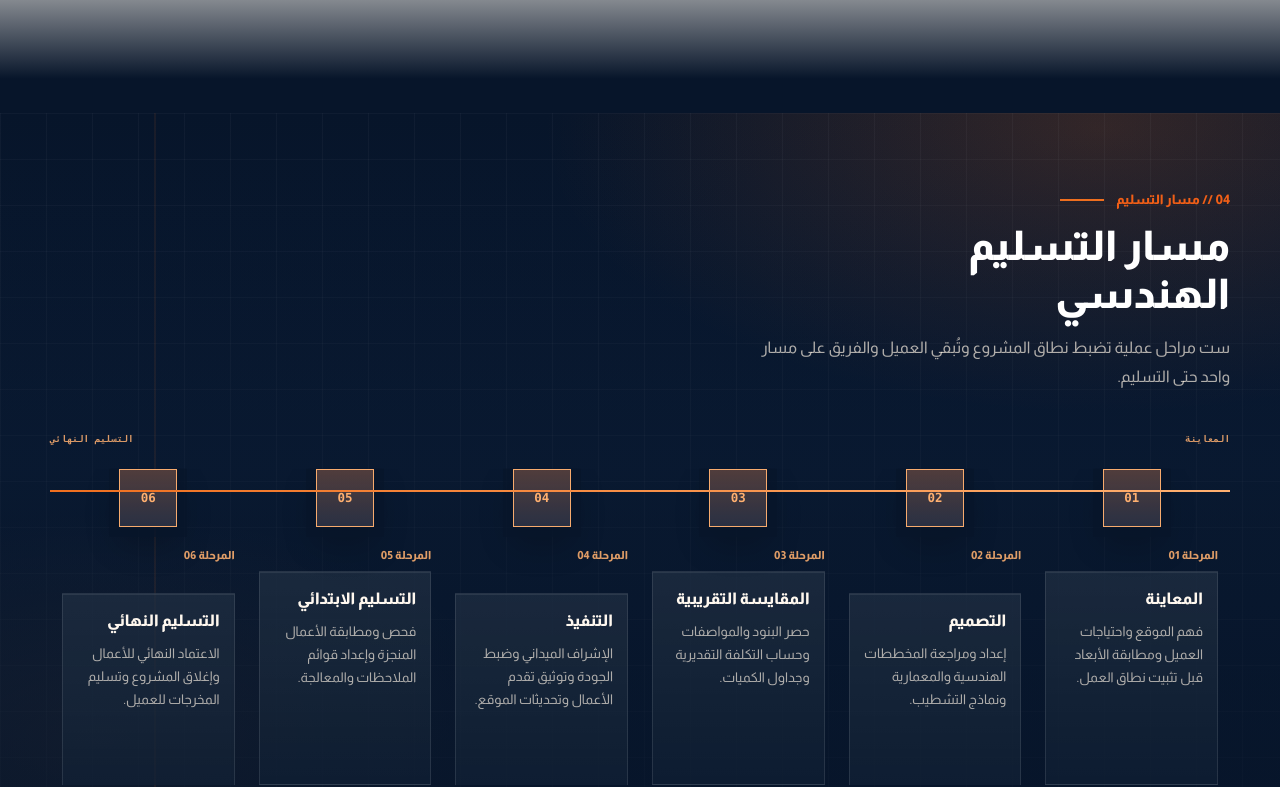
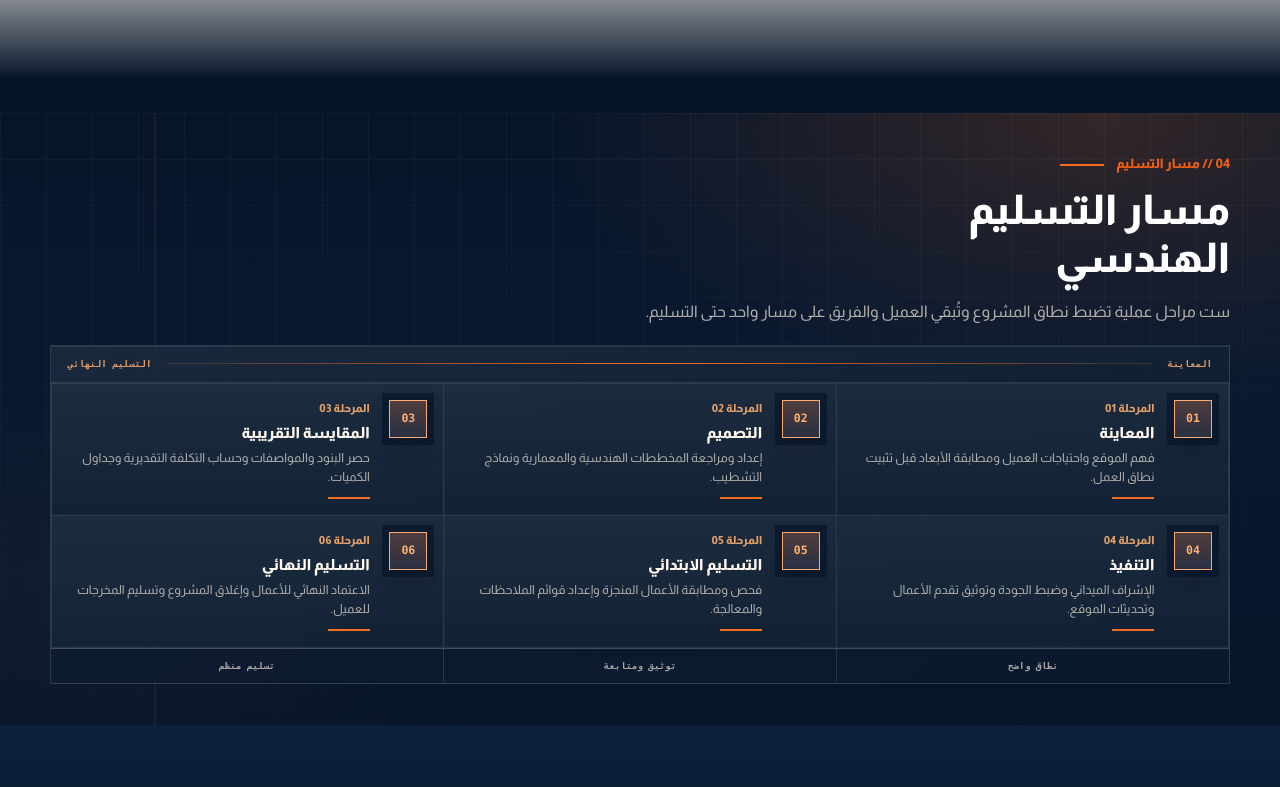
Before and after one commit to 3bud-ZC/ELHABAK-Construction-System-V1, a Next.js app in the folder apps/web/: page / in a window 1280 px wide. Shown: the part 3002-3789 px from the top of the page. Built offline with nearby package versions, Linux system fonts and the light colour scheme.

Commit message:
Compact public delivery process section

```diff
--- a/apps/web/src/app/page.tsx
+++ b/apps/web/src/app/page.tsx
@@ -348,17 +348,19 @@ export default async function HomePage({ searchParams }: PageProps) {
         title={t.home.processTitle}
         lead={t.home.processLead}
       >
+        <div className="process-panel" data-reveal="up">
           <div className="process-field" aria-hidden="true">
             <span>{locale === "ar" ? "المعاينة" : "SITE INSPECTION"}</span>
+            <i />
             <span>{locale === "ar" ? "التسليم النهائي" : "FINAL HANDOVER"}</span>
           </div>
-        <ol className="process-track" data-reveal-group>
+          <ol className="process-grid" data-reveal-group>
             {t.process.map(([title, body], index) => (
               <li
                 className="process-stage"
                 key={title}
                 data-reveal="stage"
-              style={{ transitionDelay: `${index * 110}ms` }}
+                style={{ transitionDelay: `${index * 80}ms` }}
               >
                 <span className="process-stage__node">
                   <bdi>{String(index + 1).padStart(2, "0")}</bdi>
@@ -370,9 +372,16 @@ export default async function HomePage({ searchParams }: PageProps) {
                   <h3>{title}</h3>
                   <p>{body}</p>
                 </div>
+                <span className="process-stage__rule" aria-hidden="true" />
               </li>
             ))}
           </ol>
+          <div className="process-panel__footer" aria-hidden="true">
+            <span>{locale === "ar" ? "نطاق واضح" : "CLEAR SCOPE"}</span>
+            <span>{locale === "ar" ? "توثيق ومتابعة" : "DOCUMENTED CONTROL"}</span>
+            <span>{locale === "ar" ? "تسليم منظم" : "ORDERED HANDOVER"}</span>
+          </div>
+        </div>
       </Section>
 
       {/* ============ 05 // METHOD ============ */}
--- a/apps/web/src/app/public-home.css
+++ b/apps/web/src/app/public-home.css
@@ -903,6 +903,10 @@
   overflow: hidden;
 }
 
+.site-shell .process-section {
+  padding-block: clamp(2.25rem, 3.2vw, 2.9rem);
+}
+
 .process-section::before {
   content: "";
   position: absolute;
@@ -918,20 +922,38 @@
   position: relative;
 }
 
+.process-section .ui-section__header {
+  margin-bottom: clamp(0.95rem, 1.45vw, 1.2rem);
+}
+
 .process-section .ui-section__header h2 {
-  max-width: 12ch;
+  max-width: 13ch;
   color: var(--white);
 }
 
 .process-section .ui-section__header > p:not(.ui-section__eyebrow) {
+  max-width: 680px;
   color: rgba(255, 244, 230, 0.68);
 }
 
+.process-panel {
+  margin-top: 0;
+  border: 1px solid rgba(255, 255, 255, 0.12);
+  background:
+    linear-gradient(135deg, rgba(255, 255, 255, 0.072), rgba(255, 255, 255, 0.022)),
+    rgba(8, 24, 45, 0.68);
+  box-shadow:
+    inset 0 1px 0 rgba(255, 255, 255, 0.1),
+    0 24px 70px rgba(0, 0, 0, 0.18);
+}
+
 .process-field {
-  display: flex;
-  justify-content: space-between;
+  display: grid;
+  grid-template-columns: auto minmax(80px, 1fr) auto;
+  align-items: center;
   gap: 1rem;
-  margin: 2.4rem 0 0.8rem;
+  padding: 0.66rem clamp(0.85rem, 1.6vw, 1.05rem);
+  border-bottom: 1px solid rgba(255, 255, 255, 0.1);
   color: rgba(255, 176, 112, 0.86);
   font-family: var(--font-mono);
   font-size: 0.58rem;
@@ -940,72 +962,56 @@
   text-transform: uppercase;
 }
 
-.process-track {
+.process-field i {
+  display: block;
+  height: 1px;
+  background: linear-gradient(90deg, rgba(239, 111, 31, 0.18), var(--public-orange), rgba(239, 111, 31, 0.18));
+}
+
+.process-grid {
   list-style: none;
-  position: relative;
-  display: grid;
-  grid-template-columns: repeat(6, minmax(0, 1fr));
-  gap: 0;
+  display: grid;
+  grid-template-columns: repeat(3, minmax(0, 1fr));
+  gap: 1px;
   margin: 0;
-  padding: 0.6rem 0 0;
+  padding: 1px;
+  background: rgba(255, 255, 255, 0.1);
   counter-reset: process-stage;
 }
 
-.process-track::before,
-.process-track::after {
-  content: "";
-  position: absolute;
-  inset-block-start: 31px;
-  inset-inline: 0;
-  height: 2px;
-}
-
-.process-track::before {
-  background: rgba(255, 255, 255, 0.14);
-}
-
-.process-track::after {
-  background: linear-gradient(90deg, var(--public-orange), var(--public-orange-soft));
-  transform: scaleX(0);
-  transform-origin: left;
-  transition: transform 1600ms cubic-bezier(0.3, 0.6, 0.2, 1) 220ms;
-}
-
-[dir="rtl"] .process-track::after {
-  transform-origin: right;
-}
-
-.process-track.is-visible::after {
-  transform: scaleX(1);
-}
-
 .process-stage {
   position: relative;
   display: grid;
-  grid-template-rows: 62px auto;
+  grid-template-columns: 46px minmax(0, 1fr);
+  grid-template-rows: auto auto;
+  column-gap: 0.72rem;
   min-width: 0;
-  padding-inline: clamp(6px, 1vw, 12px);
+  padding: clamp(0.82rem, 1.35vw, 1rem);
+  background:
+    linear-gradient(180deg, rgba(255, 255, 255, 0.062), rgba(255, 255, 255, 0.018)),
+    rgba(8, 24, 45, 0.82);
 }
 
 .process-stage__node {
   position: relative;
   z-index: 1;
   display: inline-grid;
-  width: 58px;
-  height: 58px;
+  grid-row: 1 / 3;
+  width: 38px;
+  height: 38px;
   place-items: center;
-  justify-self: center;
+  align-self: start;
   border: 1px solid rgba(239, 111, 31, 0.82);
   background:
     linear-gradient(180deg, rgba(239, 111, 31, 0.18), rgba(239, 111, 31, 0.05)),
     #10213c;
   color: var(--public-orange-soft);
   font-family: var(--font-mono);
-  font-size: 0.78rem;
+  font-size: 0.72rem;
   font-weight: 950;
   box-shadow:
-    0 0 0 10px rgba(7, 21, 42, 0.72),
-    0 16px 34px rgba(0, 0, 0, 0.22);
+    0 0 0 7px rgba(7, 21, 42, 0.72),
+    0 12px 26px rgba(0, 0, 0, 0.2);
   transition: background 300ms ease, color 300ms ease, border-color 300ms ease;
 }
 
@@ -1018,7 +1024,7 @@
 
 .process-stage__label {
   display: block;
-  margin: 1rem 0 0.45rem;
+  margin: 0 0 0.28rem;
   color: rgba(255, 176, 112, 0.88);
   font-family: var(--font-mono);
   font-size: 0.6rem;
@@ -1032,31 +1038,64 @@
 }
 
 .process-stage__content {
-  min-height: 214px;
-  padding: 1rem clamp(0.82rem, 1.1vw, 1.05rem) 1.1rem;
-  border: 1px solid rgba(255, 255, 255, 0.1);
-  background:
-    linear-gradient(180deg, rgba(255, 255, 255, 0.075), rgba(255, 255, 255, 0.025)),
-    rgba(8, 24, 45, 0.72);
-  box-shadow: inset 0 1px 0 rgba(255, 255, 255, 0.08);
-}
-
-.process-stage:nth-child(even) .process-stage__content {
-  transform: translateY(22px);
+  min-width: 0;
 }
 
 .process-stage h3 {
   margin: 0;
   color: #fff8ef;
-  font-size: clamp(1rem, 1.25vw, 1.18rem);
+  font-size: clamp(0.96rem, 1.08vw, 1.08rem);
   line-height: 1.42;
 }
 
 .process-stage p {
-  margin: 0.55rem 0 0;
+  margin: 0.35rem 0 0;
   color: rgba(255, 244, 230, 0.66);
-  font-size: 0.84rem;
-  line-height: 1.72;
+  font-size: 0.78rem;
+  line-height: 1.52;
+}
+
+.process-stage__rule {
+  grid-column: 2;
+  align-self: end;
+  width: 42px;
+  height: 2px;
+  margin-top: 0.62rem;
+  background: var(--public-orange);
+  opacity: 0.78;
+  transform: scaleX(0.35);
+  transform-origin: right;
+  transition: transform 260ms ease, opacity 260ms ease;
+}
+
+[dir="ltr"] .process-stage__rule {
+  transform-origin: left;
+}
+
+.process-stage:hover .process-stage__rule,
+.process-stage.is-visible .process-stage__rule {
+  opacity: 1;
+  transform: scaleX(1);
+}
+
+.process-panel__footer {
+  display: grid;
+  grid-template-columns: repeat(3, minmax(0, 1fr));
+  gap: 1px;
+  background: rgba(255, 255, 255, 0.1);
+  border-top: 1px solid rgba(255, 255, 255, 0.1);
+}
+
+.process-panel__footer span {
+  padding: 0.62rem 0.85rem;
+  background: rgba(7, 21, 42, 0.84);
+  color: rgba(255, 244, 230, 0.64);
+  font-family: var(--font-mono);
+  font-size: 0.58rem;
+  font-weight: 900;
+  letter-spacing: 0;
+  text-align: center;
+  text-transform: uppercase;
 }
 
 /* ---------- 04 method: manifesto + register ---------- */
@@ -1745,18 +1784,8 @@ a.contact-channel:hover bdi {
     grid-column: 1 / -1;
   }
 
-  .process-track {
-    grid-template-columns: repeat(3, minmax(0, 1fr));
-    gap: 1.2rem 0;
-  }
-
-  .process-track::before,
-  .process-track::after {
-    display: none;
-  }
-
-  .process-stage:nth-child(even) .process-stage__content {
-    transform: none;
+  .process-grid {
+    grid-template-columns: repeat(2, minmax(0, 1fr));
   }
 }
 
@@ -1898,38 +1927,38 @@ a.contact-channel:hover bdi {
     padding-block: 3.6rem;
   }
 
+  .site-shell .process-section {
+    padding-block: 2.35rem;
+  }
+
   .about-figure {
     min-height: 340px;
   }
 
-  .process-track {
+  .process-grid {
     grid-template-columns: minmax(0, 1fr);
-    gap: 0.9rem;
-    padding-top: 0;
+  }
+
+  .process-panel__footer {
+    grid-template-columns: minmax(0, 1fr);
   }
 
   .process-stage {
-    display: grid;
-    grid-template-columns: 58px minmax(0, 1fr);
-    grid-template-rows: auto auto;
-    column-gap: 16px;
-    padding: 0;
+    grid-template-columns: 44px minmax(0, 1fr);
+    padding: 0.82rem;
   }
 
   .process-stage__node {
-    grid-row: 1 / 3;
-    align-self: start;
+    width: 38px;
+    height: 38px;
   }
 
   .process-stage__label {
-    grid-column: 2;
     margin-top: 0.1rem;
   }
 
   .process-stage__content {
     grid-column: 2;
-    min-height: 0;
-    padding: 0.88rem 0.95rem 0.95rem;
   }
 
   .process-stage p {
```
Also changed, not shown: 1 other file (tests, documents, lock files or other folders). Lines whose indentation alone changed are shown as unchanged.
